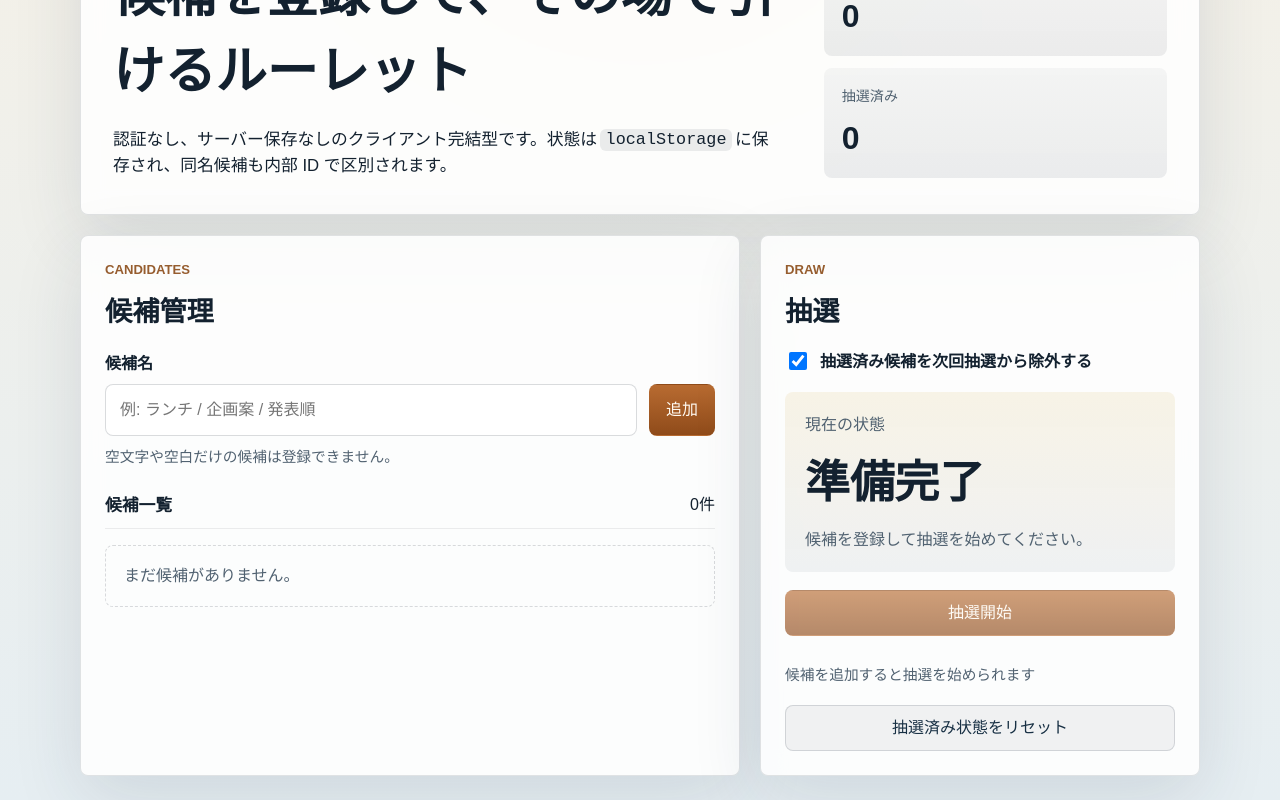
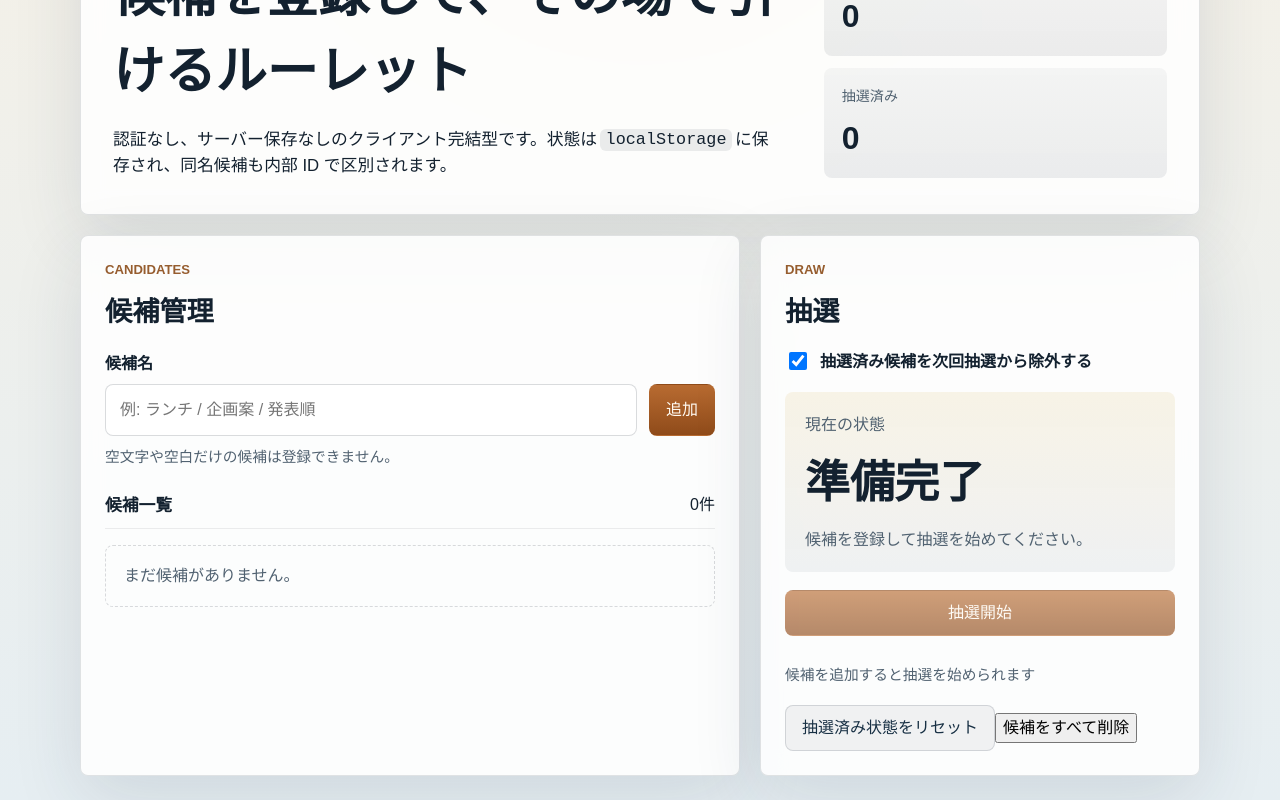
Before and after one commit to tanaka03-sketch/roulette, a React (Vite) app: page / in a window 1280 px wide. Shown: the part 237-1037 px from the top of the page. Built offline with nearby package versions, Linux system fonts and the light colour scheme.

Commit message:
feat: add clear all candidates ui action

```diff
--- a/src/ui/RouletteApp.tsx
+++ b/src/ui/RouletteApp.tsx
@@ -30,6 +30,7 @@ export function RouletteApp() {
     totalCount,
     setCandidateName,
     handleAddCandidate,
+    handleClearCandidates,
     handleDeleteCandidate,
     handleResetDrawnCandidates,
     handleStartDraw,
@@ -186,9 +187,14 @@ export function RouletteApp() {
             </button>
             <p className="helper-text">{availabilityHint}</p>
 
-            <button className="secondary-button" type="button" onClick={handleResetDrawnCandidates}>
-              抽選済み状態をリセット
-            </button>
+            <div className="action-row">
+              <button className="secondary-button" type="button" onClick={handleResetDrawnCandidates}>
+                抽選済み状態をリセット
+              </button>
+              <button className="danger-button" type="button" onClick={handleClearCandidates}>
+                候補をすべて削除
+              </button>
+            </div>
 
             {feedbackMessage ? <p className="status-banner">{feedbackMessage}</p> : null}
             {storageError ? <p className="error-banner">{storageError}</p> : null}
```
